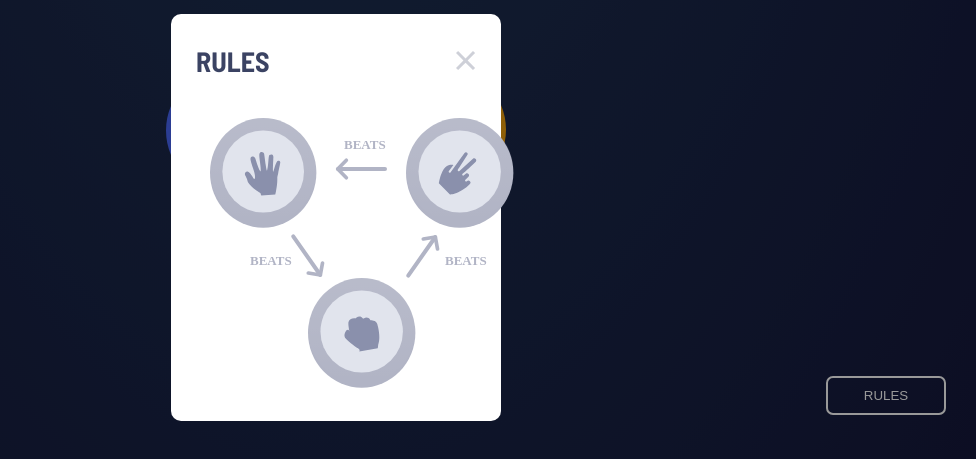
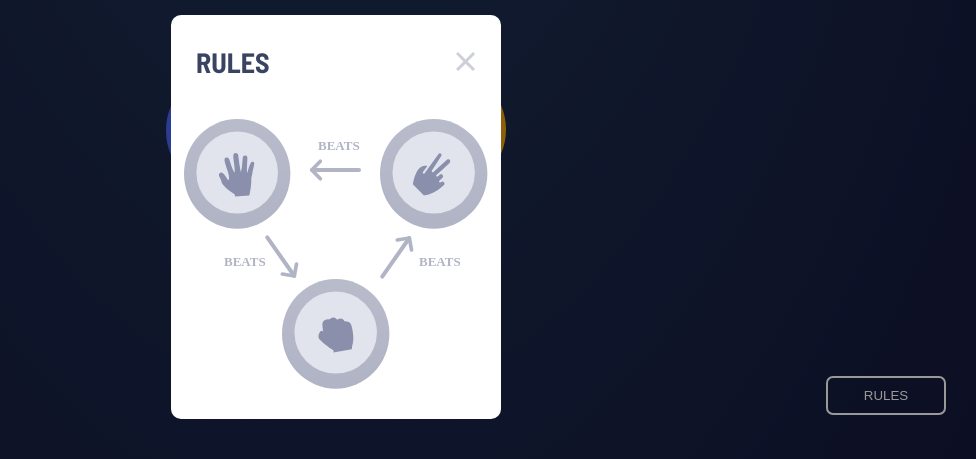
Before and after one commit to anointedosara/rock-paper-scissors-game, a plain HTML site: page index.html in a window 1280 px wide. Both pictures are taken after a click on the button "RULES". Shown: the part 183-642 px from the top of the page, without its empty margins (304-1280 px from the left). Drawn offline with Linux system fonts and the light colour scheme.

Commit message:
Add files via upload

```diff
--- a/styles.css
+++ b/styles.css
@@ -128,10 +128,10 @@ body {
 
 .div8 {
     max-width: 330px;
+    width: 100%;
     margin: 0 auto;
     padding: 30px 25px;
     background-color: white;
-    width: 100%;
     border-radius: 10px;
 }
 
@@ -150,8 +150,10 @@ body {
 }
 
 .img2 {
-    width: 90%;
-    margin-left: 14px;
+    width: 100%;
+    display: flex;
+    justify-content: center;
+    align-items: center;
 }
 
 .btn-div {
```
